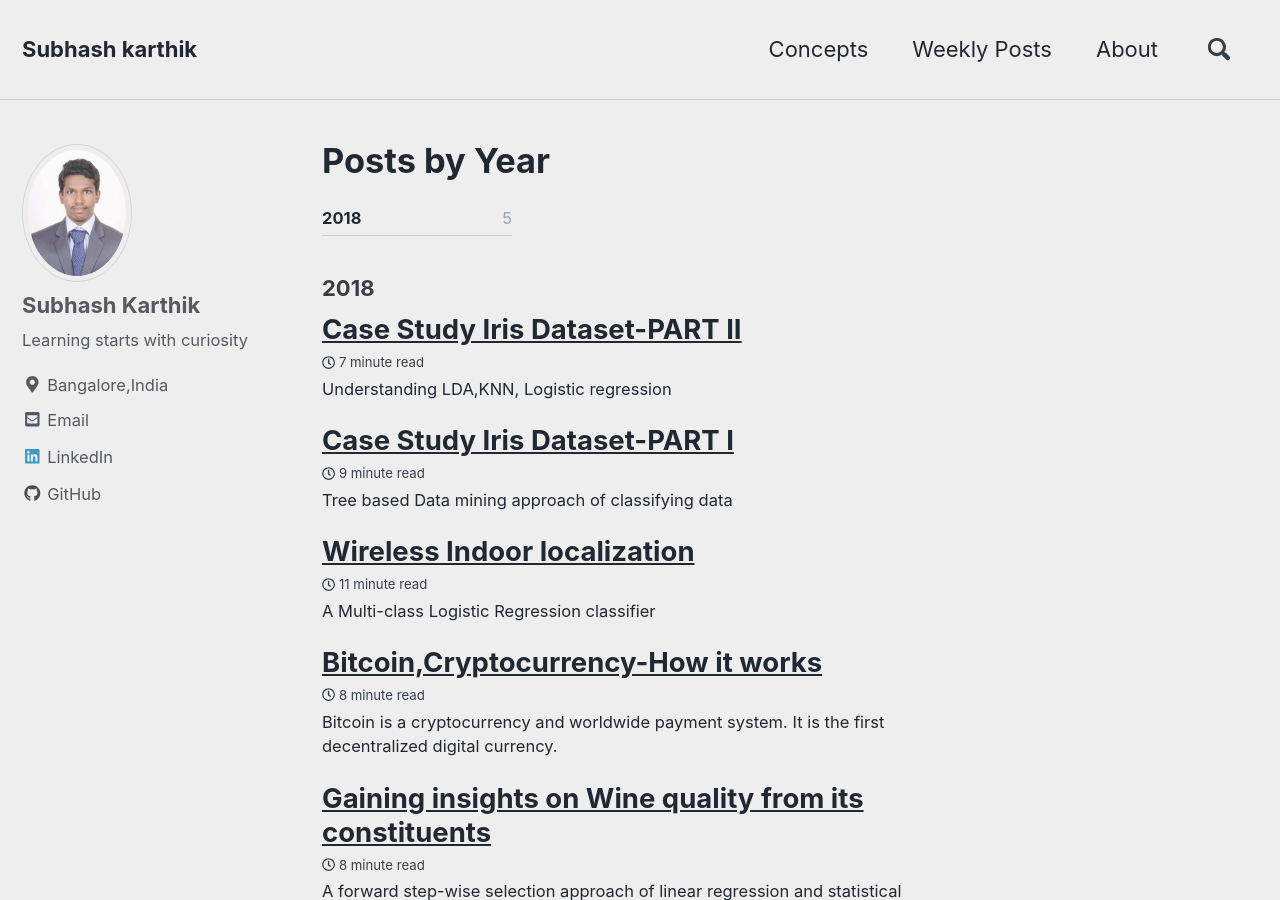
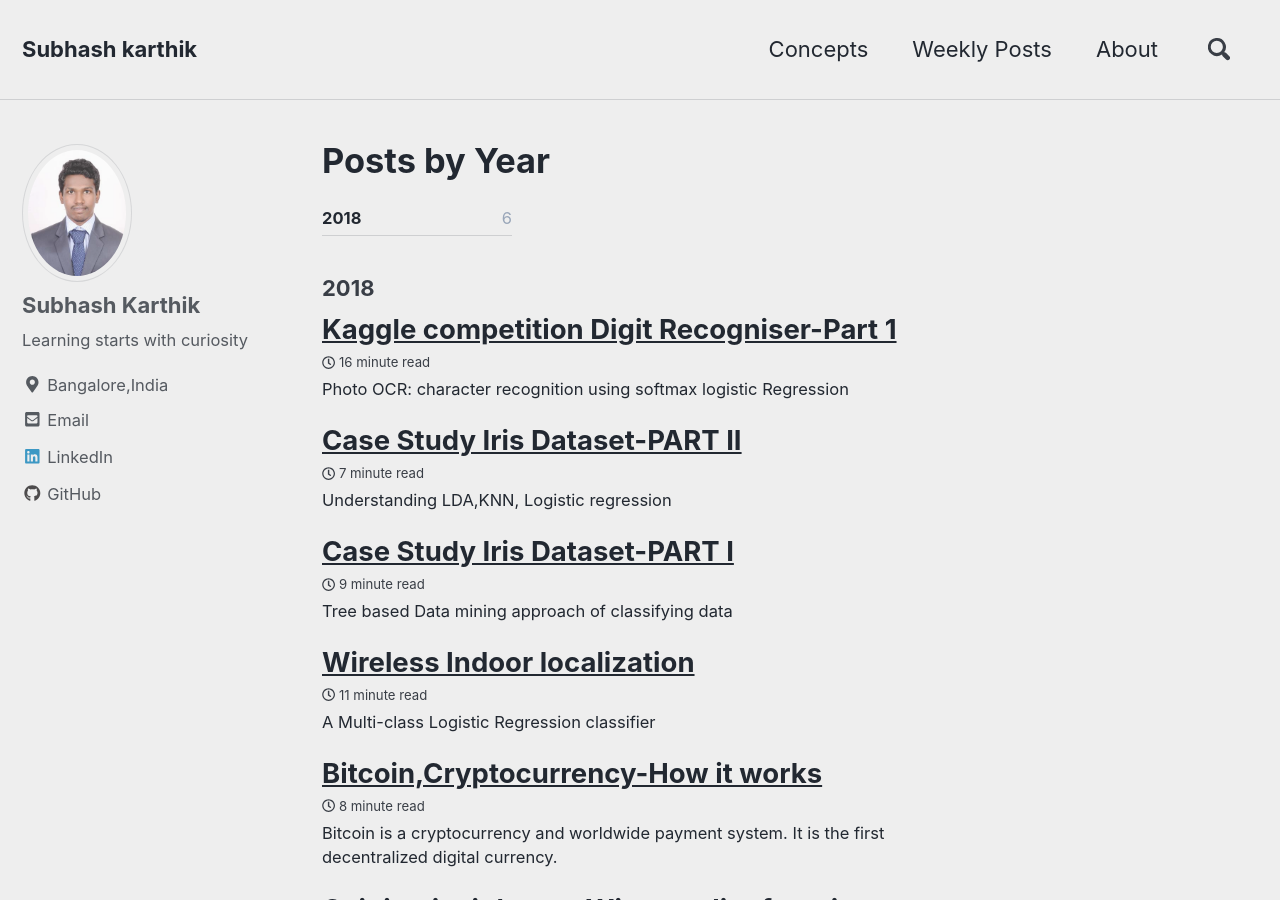
Before and after one commit to subhash-karthik/subhash-karthik.github.io, a Jekyll site: the page built from _pages/year-archive.md, in a window 1280 px wide and 900 px high. Built offline with Jekyll 4.4.1, drawn with Linux system fonts in a browser that asks for light colours; nearby versions of some CDN libraries; comment, search, counter and statistics services are not loaded; some of the changed lines change nothing that is shown.

Commit message:
added photoocr-I

````diff
--- a/_config.yml
+++ b/_config.yml
@@ -197,7 +197,7 @@ sass:
 
 # Outputting
 permalink: /:categories/:title/
-paginate: 10 # amount of posts to show
+paginate: 5 # amount of posts to show
 paginate_path: /page:num/
 timezone: # https://en.wikipedia.org/wiki/List_of_tz_database_time_zones
 
--- /dev/null
+++ b/_posts/2018-04-25-Digit1.md
@@ -0,0 +1,584 @@
+---
+title: "Kaggle competition Digit Recogniser-Part 1"
+date: 2018-04-24
+tags: [Machine learning, Logistic Regression, Classification,Kaggle]
+excerpt: "Photo OCR: character recognition using softmax logistic Regression "
+toc: true
+Author: true
+toc_label: "Contents"
+header:
+  teaser: /images/mnist.png
+---
+<style>
+body {
+text-align: justify}
+</style>
+<script type="text/javascript" async
+  src="https://cdn.mathjax.org/mathjax/latest/MathJax.js?config=TeX-MML-AM_CHTML">
+</script>
+
+
+This notebook is the first part of the Digit Recogniser kaggle competition. In this notebook pre-process the MNIST digit images to be used for building different models to recognize handwritten digits and we will build and train a Multiclass Logistic Regression model using the MNIST data.
+** Note: ** The Microsoft Cognitive Toolkit (CNTK) is an open-source toolkit for commercial-grade distributed deep learning. We will be using cntk to build our model.
+
+## Introduction
+
+**Problem**:
+Optical Character Recognition (OCR) is a hot research area and there is a great demand for automation. The MNIST data is comprised of hand-written digits with little background noise making it a nice dataset to create, experiment and learn deep learning models with reasonably small comptuing resources.
+
+**Goal**:
+Our goal is to train a classifier that will identify the digits in the MNIST dataset.
+
+**Approach**:
+There are 4 stages in this workflow:
+- **Data reading**: We will use the CNTK Text reader.
+- **Data preprocessing**: Store the data into cntk text file.
+- **Model creation**: Multiclass Logistic Regression model.
+- **Train-Predict**: Train the model using training dataset and predict output for test dataset.
+
+
+```python
+# Import the relevant modules to be used later
+from __future__ import print_function
+import gzip
+import matplotlib.image as mpimg
+import matplotlib.pyplot as plt
+import numpy as np
+import os
+import shutil
+import struct
+import sys
+import cntk as C
+
+try:
+    from urllib.request import urlretrieve
+except ImportError:
+    from urllib import urlretrieve
+
+# Config matplotlib for
+```
+
+## Data Reading and visulization
+
+We will load the data available from in our local machine. The MNIST database is a standard set of handwritten digits that has been widely used for training and testing of machine learning algorithms. It has a training set of 60,000 images and a test set of 10,000 images with each image being 28 x 28 grayscale pixels. This set is easy to use visualize and train on any computer.In our competition the training set contains 42000 greyscale images and test set comprises of 28000 images.
+
+
+```python
+filename = 'train.csv'
+raw_data = open(filename, 'rt')
+train = np.loadtxt(raw_data,skiprows=1,dtype='int',delimiter=",")
+print(train.shape)
+```
+
+    (42000, 785)
+
+
+
+```python
+filename = 'test.csv'
+raw_data = open(filename, 'rt')
+test = np.loadtxt(raw_data,skiprows=1,dtype='int',delimiter=",")
+print(test.shape)
+```
+
+    (28000, 784)
+
+
+
+Here, we use matplotlib to display one of the training images and it's associated label.
+
+
+```python
+# Plot a random image
+sample_number = 2018
+plt.imshow(train[sample_number,1:].reshape(28,28), cmap="gray_r")
+plt.axis('off')
+print("Image Label: ", train[sample_number,0])
+```
+
+    Image Label:  3
+
+
+
+![png](/images/digit1/output_9_1.png)
+
+
+## Data preprocessing
+Understanding the dataset:
+
+The training file is a csv format containing 785 columns which includes the labels.The rest 784 length vector can be seen as flattening the images to a vector (28x28 image pixels becomes an array of length 784 data points).
+
+![mnist-input](https://www.cntk.ai/jup/cntk103a_MNIST_input.png)
+
+The labels are encoded as [1-hot][] encoding (label of 3 with 10 digits becomes `0001000000`, where the first index corresponds to digit `0` and the last one corresponds to digit `9`.
+
+![mnist-label](https://www.cntk.ai/jup/cntk103a_onehot.png)
+
+[1-hot]: https://en.wikipedia.org/wiki/One-hot
+
+
+```python
+print(train[2018,1:])
+```
+
+    [  0   0   0   0   0   0   0   0   0   0   0   0   0   0   0   0   0   0
+       0   0   0   0   0   0   0   0   0   0   0   0   0   0   0   0   0   0
+       0   0   0   0   0   0   0   0   0   0   0   0   0   0   0   0   0   0
+       0   0   0   0   0   0   0   0   0   0   0   0   0   0   0   0   0   0
+       0   0   0   0   0   0   0   0   0   0   0   0   0   0   0   0   0   0
+       0   0   0   0   0   0   0   0   0   0   0   0   0   0   0   0   0   0
+       0   0   0   0   0   0   0   0   0   0   0   0   0   0   0   0   0   0
+       0   0   0   0   0   0   0   0   0   0   0   0   0   0   0   0   0   0
+       0   0   0   0   0   0   0   0   0   0   0   0   0   0   0   0   0   0
+       0   0   0   0   0   0   0   0   0   0   0   0   0  62 254 253 234  71
+      51  51 152 233 254 253 254 253  62   0   0   0   0   0   0   0   0   0
+       0   0   0   0   0  61 253 252 253 252 253 252 253 252 253 252 253 252
+     102   0   0   0   0   0   0   0   0   0   0   0   0   0   0   0 163 223
+     254 213 203 203 142 102 102 122 254 253 102   0   0   0   0   0   0   0
+       0   0   0   0   0   0   0   0   0  20  50  10   0   0   0   0   0 142
+     253 252  61   0   0   0   0   0   0   0   0   0   0   0   0   0   0   0
+       0   0   0   0   0   0   0   0  72 253 254  91   0   0   0   0   0   0
+       0   0   0   0   0   0   0   0   0   0   0   0   0   0   0   0  62 142
+     233 252 213  10   0   0   0   0   0   0   0   0   0   0   0   0   0   0
+       0   0   0   0   0   0  72 233 254 253 254 253 254  71   0   0   0   0
+       0   0   0   0   0   0   0   0   0   0   0   0   0   0  21 142 253 252
+     253 252 192 192 253 232   0   0   0   0   0   0   0   0   0   0   0   0
+       0   0   0   0   0  21 173 253 254 253 244 162   0   0 254 253  62   0
+       0   0   0   0   0   0   0   0   0   0   0   0   0   0   0 142 253 252
+     253 252  81   0   0   0 253 252 102   0   0   0   0   0   0   0   0   0
+       0   0   0   0   0   0 113 253 254 253 244  40   0   0   0   0 254 253
+      41   0   0   0   0   0   0   0   0   0   0   0   0   0   0   0  51 232
+     253 171  40   0   0   0   0   0 253 252   0   0   0   0   0   0   0   0
+       0   0   0   0   0   0   0   0   0  41   0   0   0   0   0   0   0   0
+     254 253   0   0   0   0   0   0   0   0   0   0   0   0   0   0   0   0
+       0   0   0   0   0   0   0   0   0  82 253 252   0   0   0   0   0   0
+       0   0   0   0   0   0   0   0   0   0   0   0   0   0   0   0   0   0
+       0 123 254 192   0   0   0   0   0   0   0   0   0   0   0   0   0   0
+       0   0   0   0   0   0   0   0   0   0  21 223 253  70   0   0   0   0
+       0   0   0   0   0   0   0   0   0   0   0   0  52  31   0   0   0   0
+       0   0  72 253 255  50   0   0   0   0   0   0   0   0   0   0   0   0
+       0   0   0  41 253 232 183  61   0   0  21 142 233 252 172  10   0   0
+       0   0   0   0   0   0   0   0   0   0   0   0   0   0 214 253 255 253
+     255 253 255 253 255 213   0   0   0   0   0   0   0   0   0   0   0   0
+       0   0   0   0   0   0  10  91 151 151 213 252 253 212  91  10   0   0
+       0   0   0   0   0   0   0   0   0   0   0   0   0   0   0   0   0   0
+       0   0   0   0   0   0   0   0   0   0   0   0   0   0   0   0   0   0
+       0   0   0   0   0   0   0   0   0   0   0   0   0   0   0   0   0   0
+       0   0   0   0   0   0   0   0   0   0]
+
+
+
+```python
+# Save the data files into a format compatible with CNTK text reader
+def savetxt(filename, ndarray,type):
+    dir = os.path.dirname(filename)
+
+    if not os.path.exists(dir):
+        os.makedirs(dir)
+
+    if not os.path.isfile(filename):
+        print("Saving", filename )
+        with open(filename, 'w') as f:
+            labels = list(map(' '.join, np.eye(10, dtype=np.uint).astype(str)))
+            if type==1:
+                for row in ndarray:
+                    row_str = row.astype(str)
+                    label_str = labels[row[0]]
+                    feature_str = ' '.join(row_str[1:])
+                    f.write('|labels {} |features {}\n'.format(label_str, feature_str))
+            else:
+                for row in ndarray:
+                    row_str = row.astype(str)
+                    feature_str = ' '.join(row_str[1:])
+                    f.write('|features {}\n'.format(feature_str))
+
+    else:
+        print("File already exists", filename)
+
+```
+
+
+```python
+# Save the train and test files (prefer our default path for the data)
+data_dir = os.path.join("..", "Examples", "Image", "DataSets", "MNIST")
+if not os.path.exists(data_dir):
+    data_dir = os.path.join("digitdata", "MNIST")
+
+print ('Writing train text file...')
+savetxt(os.path.join(data_dir, "Train.txt"), train,1)
+print('Done')
+print ('Writing test text file...')
+savetxt(os.path.join(data_dir, "Test.txt"), test,0)
+print('Done')
+```
+
+    Writing train text file...
+    Saving digitdata/MNIST/Train.txt
+    Done
+    Writing test text file...
+    Saving digitdata/MNIST/Test.txt
+    Done
+
+
+## Logistic Regression
+Logistic Regression(LR) is a fundamental machine learning technique that uses a linear weighted combination of features and generates probability-based predictions of different classes.
+
+There are two basic forms of LR: **Binary LR** (with a single output that can predict two classes) and **multiclass LR** (with multiple outputs, each of which is used to predict a single class).
+
+![LR-forms](http://www.cntk.ai/jup/cntk103b_TwoFormsOfLR-v3.png)
+
+In **Binary Logistic Regression** (see top of figure above), the input features are each scaled by an associated weight and summed together.  The sum is passed through a squashing (aka activation) function and generates an output in [0,1].  This output value is then compared with a threshold (such as 0.5) to produce a binary label (0 or 1), predicting 1 of 2 classes.  This technique supports only classification problems with two output classes, hence the name binary LR.  In the binary LR example shown above, the sigmoid function is used as the squashing function.
+
+In **Multiclass Linear Regression** (see bottom of figure above), 2 or more output nodes are used, one for each output class to be predicted.  Each summation node uses its own set of weights to scale the input features and sum them together. Instead of passing the summed output of the weighted input features through a sigmoid squashing function, the output is often passed through a softmax function (which in addition to squashing, like the sigmoid, the softmax normalizes each nodes' output value using the sum of all unnormalized nodes). (Details in the context of MNIST image to follow)
+
+We will use multiclass LR for classifying the MNIST digits (0-9) using 10 output nodes (1 for each of our output classes).  In our approach, we will move the softmax function out of the model and into our Loss function used in training
+![Sigmoid function](/images/digit1/softmaxequation.jpg)
+
+
+```python
+C.__version__
+```
+
+
+
+
+    '2.0'
+
+
+
+
+```python
+# Select the right target device when this notebook is being tested:
+if 'TEST_DEVICE' in os.environ:
+    if os.environ['TEST_DEVICE'] == 'cpu':
+        C.device.try_set_default_device(C.device.cpu())
+    else:
+        C.device.try_set_default_device(C.device.gpu(0))
+```
+
+
+```python
+# Ensure we always get the same amount of randomness
+np.random.seed(0)
+C.cntk_py.set_fixed_random_seed(1)
+C.cntk_py.force_deterministic_algorithms()
+
+# Define the data dimensions
+input_dim = 784
+num_output_classes = 10
+```
+
+Earlier,the data was downloaded and written to 2 CTF (CNTK Text Format) files, 1 for training, and 1 for testing. Each line of these text files takes the form(for test set labels doesn't exist):
+
+    |labels 0 0 0 1 0 0 0 0 0 0 |features 0 0 0 0 ...
+                                                  (784 integers each representing a pixel)
+
+We are going to use the image pixels corresponding the integer stream named "features". We define a `create_reader` function to read the training and test data using the CTF deserializer
+
+
+```python
+# Read a CTF formatted text (as mentioned above) using the CTF deserializer from a file
+def create_reader(path, is_training, input_dim, num_label_classes,base):
+    if base==1:
+        labelStream = C.io.StreamDef(field='labels', shape=num_label_classes, is_sparse=False)
+        featureStream = C.io.StreamDef(field='features', shape=input_dim, is_sparse=False)
+        deserailizer = C.io.CTFDeserializer(path, C.io.StreamDefs(labels = labelStream, features = featureStream))
+    else:
+        featureStream = C.io.StreamDef(field='features', shape=input_dim, is_sparse=False)
+        deserailizer = C.io.CTFDeserializer(path, C.io.StreamDefs(features = featureStream))
+    return C.io.MinibatchSource(deserailizer,
+       randomize = is_training, max_sweeps = C.io.INFINITELY_REPEAT if is_training else 1)
+```
+
+
+```python
+# Ensure the training and test data is generated and available for this lab.
+# We search in two locations in the toolkit for the cached MNIST data set.
+data_found = False
+
+for data_dir in [os.path.join("..", "Examples", "Image", "DataSets", "MNIST"),
+                 os.path.join("digitdata", "MNIST")]:
+    train_file = os.path.join(data_dir, "Train.txt")
+    test_file = os.path.join(data_dir, "Test.txt")
+    if os.path.isfile(train_file) and os.path.isfile(test_file):
+        data_found = True
+        break
+
+if not data_found:
+    raise ValueError("Please generate the data by completing Lab1_MNIST_DataLoader")
+
+print("Data directory is {0}".format(data_dir))
+```
+
+    Data directory is digitdata/MNIST
+
+
+# Model Creation
+
+
+LR is a simple linear model that takes as input, a vector of numbers describing the properties of what we are classifying (also known as a feature vector, $$\bf \vec{x}$$, the pixels in the input MNIST digit image) and emits the *evidence* $$z$$. For each of the 10 digits, there is a vector of weights corresponding to the input pixels as show in the figure. These 10 weight vectors define the weight matrix $$\bf {W}$$ with dimension of 10 x 784.  Each feature in the input layer is connected with a summation node by a corresponding weight $$w$$ (individual weight values from the $$\bf{W}$$ matrix). Note there are 10 such nodes, 1 corresponding to each digit to be classified.
+The first step is to compute the evidence for an observation.
+
+$$\vec{z} = \textbf{W} \bf \vec{x}^T + \vec{b}$$
+
+where $$\bf{W}$$ is the weight matrix of dimension 10 x 784 and $$\vec{b}$$ is known as the *bias* vector with lenght 10, one for each digit.
+
+The evidence $$\vec{z}$$ is not squashed (hence no activation). Instead the output is normalized using a softmax
+
+
+```python
+input = C.input_variable(input_dim)
+label = C.input_variable(num_output_classes)
+```
+
+Logistic Regression network setup
+
+The CNTK Layers module provides a Dense function that creates a fully connected layer which performs the above operations of weighted input summing and bias addition.
+
+
+```python
+def create_model(features):
+    with C.layers.default_options(init = C.glorot_uniform()):
+        r = C.layers.Dense(num_output_classes, activation = None)(features)
+        return r
+```
+
+
+```python
+# Scale the input to 0-1 range by dividing each pixel by 255.
+input_s = input/255
+z = create_model(input_s)
+```
+
+## Training
+
+Below, we define the **Loss** function, which is used to guide weight changes during training.
+We minimize the cross-entropy between the label and predicted probability by the network.
+#### Evaluation
+
+Below, we define the **Evaluation** (or metric) function that is used to report a measurement of how well our model is performing.
+
+For this problem, we choose the **classification_error()** function as our metric, which returns the average error over the associated samples (treating a match as "1", where the model's prediction matches the "ground truth" label, and a non-match as "0").
+
+
+```python
+loss = C.cross_entropy_with_softmax(z, label)
+label_error = C.classification_error(z, label)
+```
+
+### Configure training
+
+The trainer strives to reduce the `loss` function by different optimization approaches, [Stochastic Gradient Descent][] (`sgd`) being one of the most popular. Typically, one would start with random initialization of the model parameters. The `sgd` optimizer would calculate the `loss` or error between the predicted label against the corresponding ground-truth label and using [gradient-decent][] generate a new set model parameters in a single iteration.
+
+The aforementioned model parameter update using a single observation at a time is attractive since it does not require the entire data set (all observation) to be loaded in memory and also requires gradient computation over fewer datapoints, thus allowing for training on large data sets. However, the updates generated using a single observation sample at a time can vary wildly between iterations. An intermediate ground is to load a small set of observations and use an average of the `loss` or error from that set to update the model parameters. This subset is called a *minibatch*.
+
+With minibatches, we sample observations from the larger training dataset. We repeat the process of model parameters update using different combination of training samples and over a period of time minimize the `loss` (and the error metric). When the incremental error rates are no longer changing significantly or after a preset number of maximum minibatches to train, we claim that our model is trained.
+
+One of the key optimization parameters is called the `learning_rate`.Its a scaling factor that modulates how much we change the parameters in any iteration.
+
+
+```python
+# Instantiate the trainer object to drive the model training
+learning_rate = 0.2
+lr_schedule = C.learning_rate_schedule(learning_rate, C.UnitType.minibatch)
+learner = C.sgd(z.parameters, lr_schedule)
+trainer = C.Trainer(z, (loss, label_error), [learner])
+```
+
+
+```python
+# Define a utility function to compute the moving average sum.
+# A more efficient implementation is possible with np.cumsum() function
+def moving_average(a, w=5):
+    if len(a) < w:
+        return a[:]    # Need to send a copy of the array
+    return [val if idx < w else sum(a[(idx-w):idx])/w for idx, val in enumerate(a)]
+
+
+# Defines a utility that prints the training progress
+def print_training_progress(trainer, mb, frequency, verbose=1):
+    training_loss = "NA"
+    eval_error = "NA"
+
+    if mb%frequency == 0:
+        training_loss = trainer.previous_minibatch_loss_average
+        eval_error = trainer.previous_minibatch_evaluation_average
+        if verbose:
+            print ("Minibatch: {0}, Loss: {1:.4f}, Error: {2:.2f}%".format(mb, training_loss, eval_error*100))
+
+    return mb, training_loss, eval_error
+```
+
+
+```python
+# Initialize the parameters for the trainer
+minibatch_size = 64
+num_samples_per_sweep = 42000
+num_sweeps_to_train_with = 10
+num_minibatches_to_train = (num_samples_per_sweep * num_sweeps_to_train_with) / minibatch_size
+```
+
+
+```python
+# Create the reader to training data set
+reader_train = create_reader(train_file, True, input_dim, num_output_classes,1)
+
+# Map the data streams to the input and labels.
+input_map = {
+    label  : reader_train.streams.labels,
+    input  : reader_train.streams.features
+}
+
+# Run the trainer on and perform model training
+training_progress_output_freq = 500
+
+plotdata = {"batchsize":[], "loss":[], "error":[]}
+
+for i in range(0, int(num_minibatches_to_train)):
+
+    # Read a mini batch from the training data file
+    data = reader_train.next_minibatch(minibatch_size, input_map = input_map)
+
+    trainer.train_minibatch(data)
+    batchsize, loss, error = print_training_progress(trainer, i, training_progress_output_freq, verbose=1)
+
+    if not (loss == "NA" or error =="NA"):
+        plotdata["batchsize"].append(batchsize)
+        plotdata["loss"].append(loss)
+        plotdata["error"].append(error)
+```
+
+    Minibatch: 0, Loss: 2.4340, Error: 85.94%
+    Minibatch: 500, Loss: 0.2244, Error: 4.69%
+    Minibatch: 1000, Loss: 0.2056, Error: 6.25%
+    Minibatch: 1500, Loss: 0.3837, Error: 14.06%
+    Minibatch: 2000, Loss: 0.3418, Error: 10.94%
+    Minibatch: 2500, Loss: 0.2255, Error: 7.81%
+    Minibatch: 3000, Loss: 0.2620, Error: 7.81%
+    Minibatch: 3500, Loss: 0.2027, Error: 6.25%
+    Minibatch: 4000, Loss: 0.3416, Error: 10.94%
+    Minibatch: 4500, Loss: 0.2901, Error: 9.38%
+    Minibatch: 5000, Loss: 0.2771, Error: 7.81%
+    Minibatch: 5500, Loss: 0.2184, Error: 4.69%
+    Minibatch: 6000, Loss: 0.2237, Error: 9.38%
+    Minibatch: 6500, Loss: 0.4064, Error: 15.62%
+
+
+Let us plot the errors over the different training minibatches. Note that as we progress in our training, the loss decreases though we do see some intermediate bumps.
+
+
+```python
+# Compute the moving average loss to smooth out the noise in SGD
+plotdata["avgloss"] = moving_average(plotdata["loss"])
+plotdata["avgerror"] = moving_average(plotdata["error"])
+
+# Plot the training loss and the training error
+import matplotlib.pyplot as plt
+
+plt.figure(1)
+plt.subplot(211)
+plt.plot(plotdata["batchsize"], plotdata["avgloss"], 'b--')
+plt.xlabel('Minibatch number')
+plt.ylabel('Loss')
+plt.title('Minibatch run vs. Training loss')
+
+plt.show()
+
+plt.subplot(212)
+plt.plot(plotdata["batchsize"], plotdata["avgerror"], 'r--')
+plt.xlabel('Minibatch number')
+plt.ylabel('Label Prediction Error')
+plt.title('Minibatch run vs. Label Prediction Error')
+plt.show()
+```
+
+
+![png](/images/digit1/output_35_0.png)
+
+
+
+![png](/images/digit1/output_35_1.png)
+
+
+## Evaluation and Submission
+
+Now that we have trained the network, let us evaluate the trained network on the test data. This is done using `trainer.test_minibatch`.
+
+
+```python
+# Read the testingdata
+reader_test = create_reader(test_file, False, input_dim, num_output_classes,0)
+
+test_input_map = {
+    input  : reader_test.streams.features,
+}
+
+# Test data for trained model
+test_minibatch_size = 28000
+num_samples = 28000
+num_minibatches_to_test = num_samples // test_minibatch_size
+test_result = 0.0
+
+for i in range(num_minibatches_to_test):
+
+    # We are loading test data in batches specified by test_minibatch_size
+    # Each data point in the minibatch is a MNIST digit image of 784 dimensions
+    # with one pixel per dimension that we will encode / decode with the
+    # trained model.
+    data = reader_test.next_minibatch(test_minibatch_size,input_map = test_input_map)
+    img_data = data[input].asarray()
+
+
+
+# Average of evaluation errors of all test minibatches
+print("done")
+```
+
+    done
+
+
+
+```python
+out = C.softmax(z)
+
+```
+
+
+```python
+predicted_label_prob = [out.eval(img_data[i]) for i in range(len(img_data))]
+pred = [np.argmax(predicted_label_prob[i]) for i in range(len(predicted_label_prob))]
+print("Predicted for 1-25:", pred[0:24])
+```
+
+    Predicted for 1-25: [2, 0, 9, 9, 3, 7, 0, 3, 0, 3, 5, 7, 4, 0, 4, 3, 3, 5, 9, 0, 9, 1, 1, 5]
+
+
+
+```python
+# Plot a random image
+sample_number = 4
+
+plt.imshow(img_data[sample_number].reshape(28,28), cmap="gray_r")
+plt.axis('off')
+
+img_pred = pred[sample_number]
+print("Image Label: ", img_pred)
+```
+
+    Image Label:  3
+
+
+
+![png](/images/digit1/output_40_1.png)
+
+
+
+```python
+import pandas as pd
+submission = pd.concat([pd.Series(range(1,28001),name = "ImageId"), pd.Series(pred,name="Label")],axis = 1)
+
+submission.to_csv("CNTK_softmax_log.csv",index=False)
+```
+
+We get kaggle score of 0.91957, our logistic with softmax performs below other deeplearning submission in the leaderboard.In part 2 of the series we will use Multi layer perceptron which can learn interactions between features to create better models.
+Stay Tuned
````
Also changed, not shown: images/digit1/output_35_0.png (added), images/digit1/output_35_1.png (added), images/digit1/output_40_1.png (added), images/digit1/output_9_1.png (added), images/digit1/softmaxequation.jpg (added), images/digit1/train_image.png (added), images/mnist.png (added).
